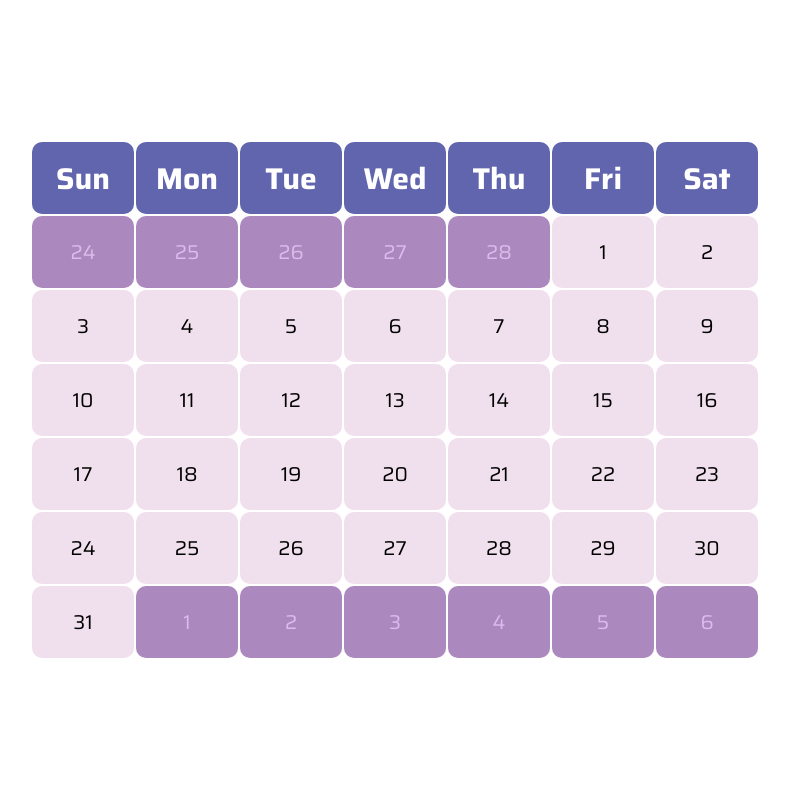
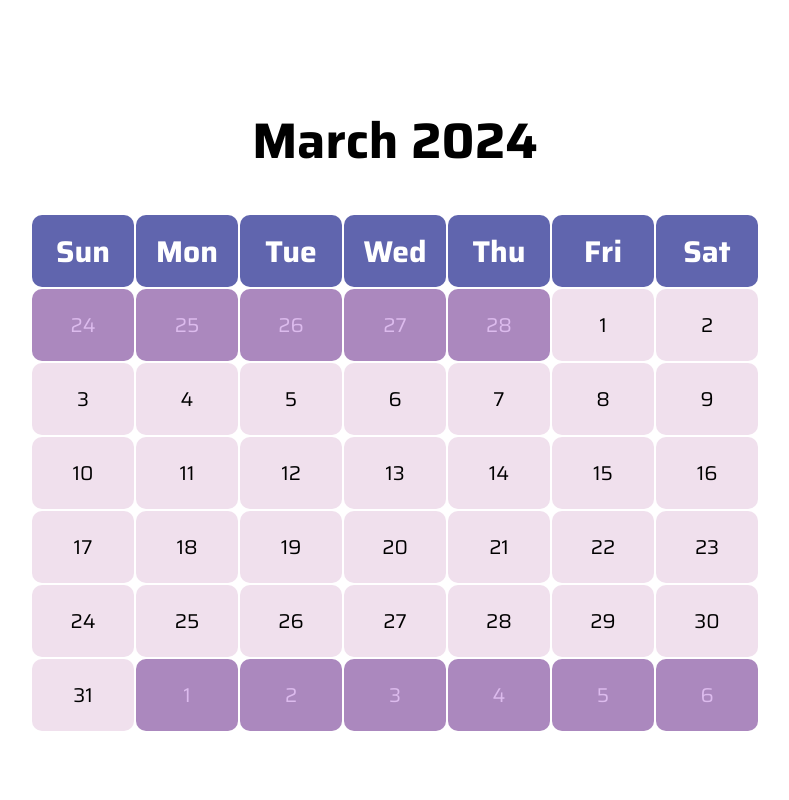
Before and after one commit to Mstxz/fundamental-web-programming-2568, a web app: file lab2/3/index.html in a window 1280 px wide. Shown: the whole page, without its empty margins (245-1034 px from the left). Run offline with its HTML, style and script files only (its server is not run), Linux system fonts and the light colour scheme.

Commit message:
add makelabfile.sh

```diff
--- a/lab2/3/index.html
+++ b/lab2/3/index.html
@@ -8,6 +8,7 @@
     <link rel="stylesheet" href="style/index.css">
 </head>
 <body>
+    <h1 style="font-size: 50px;">March 2024</h1>
     <table class="calendar">
         <tr>
             <th>Sun</th>
--- a/lab2/3/style/index.css
+++ b/lab2/3/style/index.css
@@ -13,6 +13,7 @@ body {
     display: flex;
     justify-content: center;
     align-items: center;
+    flex-direction: column;
 }
 
 table {
```
Also changed, not shown: lab3/1/index.html (added), lab3/1/style/style.css (added), lab3/2/index.html (added), lab3/2/style/style.css (added), lab3/3/index.html (added), lab3/3/style/style.css (added), lab3/lab/index.html (added), lab3/lab/style/style.css (added), 1 other file.
